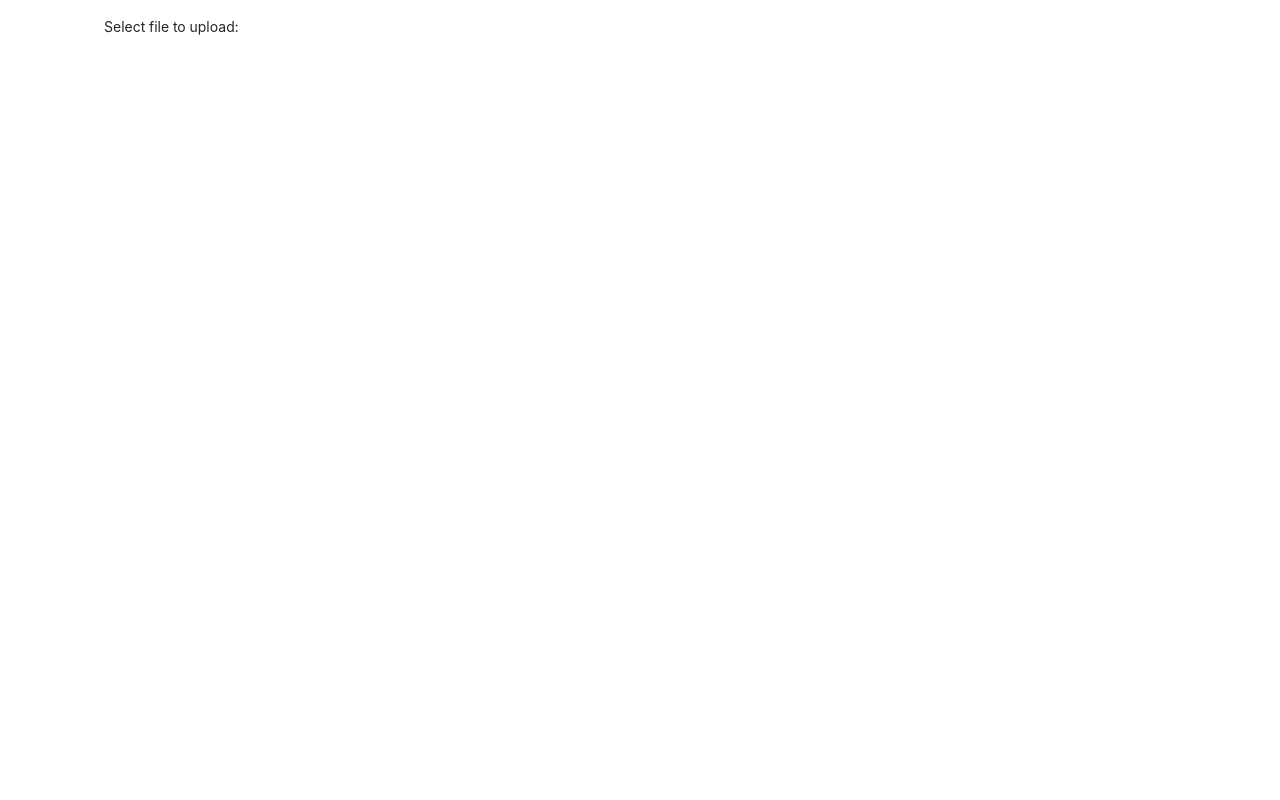
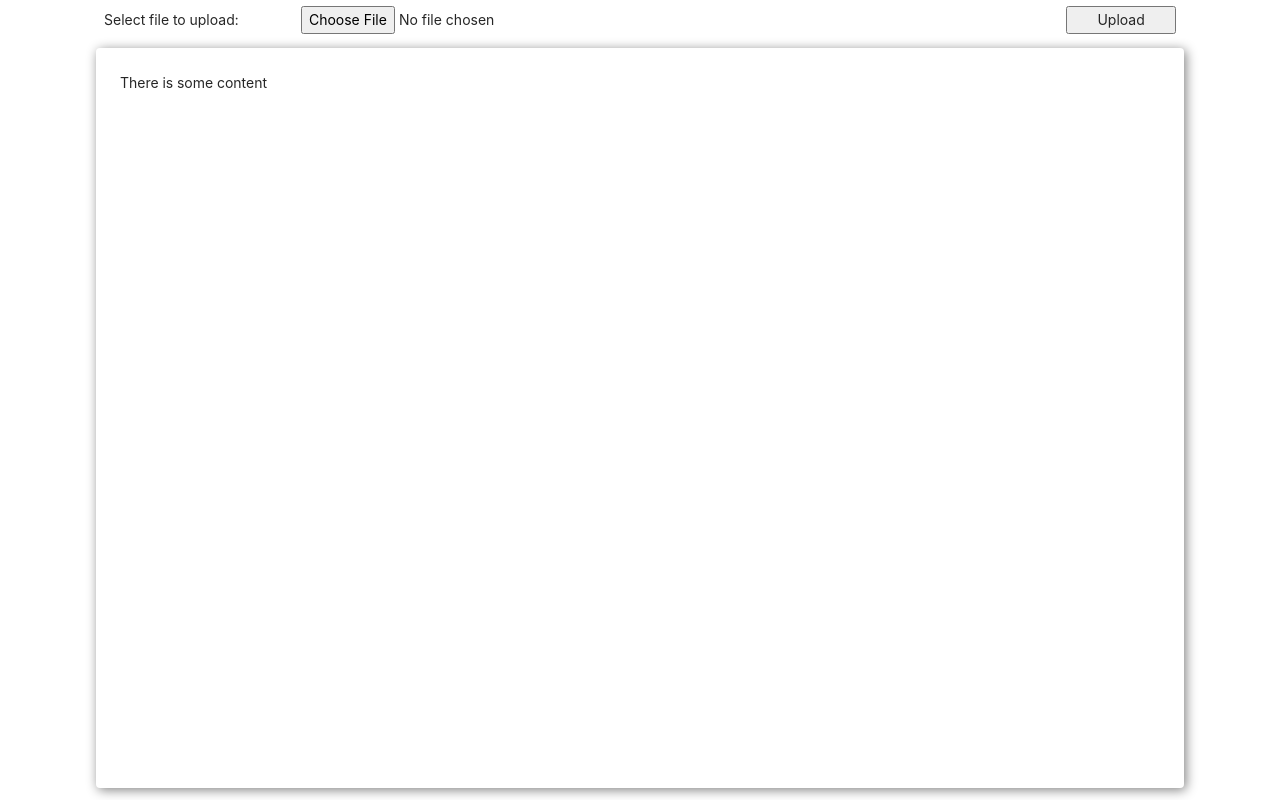
Before and after one commit to daminort/pdf-renderer, a React app in the folder client/: page / in a window 1280 px wide. Built offline with nearby package versions, Linux system fonts and the light colour scheme.

Commit message:
Implemented uploading PDF

```diff
--- a/client/package.json
+++ b/client/package.json
@@ -7,10 +7,12 @@
     "@testing-library/react": "^9.3.2",
     "@testing-library/user-event": "^7.1.2",
     "antd": "^4.5.4",
+    "axios": "^0.20.0",
     "node-sass": "^4.14.1",
     "react": "^16.13.1",
     "react-dom": "^16.13.1",
-    "react-scripts": "3.4.3"
+    "react-scripts": "3.4.3",
+    "react-use": "^15.3.3"
   },
   "scripts": {
     "start": "react-scripts start",
--- /dev/null
+++ b/client/src/api/server.js
@@ -0,0 +1,30 @@
+import axios from 'axios';
+
+const apiHost = 'http://localhost:3001';
+const baseURL = `${apiHost}/pdf`;
+
+async function uploadFile(file) {
+  console.log('server.js [7]:', { file });
+
+  const formData = new FormData();
+  formData.append('document', file);
+
+  console.log('server.js [10]:', { formData });
+
+  const result = await axios.post(baseURL, formData, {
+    headers: {},
+    // headers: {
+    //   'Content-Type': 'multipart/form-data',
+    // },
+  });
+  if (result?.error) {
+    console.error('Error: ', result?.error);
+    return null;
+  }
+
+  return result;
+}
+
+export {
+  uploadFile,
+}
--- a/client/src/components/App/App.js
+++ b/client/src/components/App/App.js
@@ -1,11 +1,29 @@
-import React from 'react';
+import React, { useCallback, useState } from 'react';
+import { useAsyncFn } from 'react-use';
+
+import { uploadFile } from '../../api/server';
 
 import { Header } from '../Header';
+import { Preview } from '../Preview';
 
 const App = () => {
+
+  const [state, upload] = useAsyncFn(async (file) => {
+    console.log('App.js [12], file:', file);
+    return await uploadFile(file);
+  }, []);
+
+  const onUpload = useCallback(file => {
+    console.log('App.js [17], file:', file);
+    upload(file);
+  })
+
+  const pdfContent = state.value || null;
+
   return (
     <div className="app">
-      <Header />
+      <Header onUpload={onUpload} />
+      <Preview content={pdfContent} />
     </div>
   );
 }
--- a/client/src/components/Header/Header.js
+++ b/client/src/components/Header/Header.js
@@ -1,11 +1,33 @@
-import React from 'react';
+import React, { useCallback, useState } from 'react';
 
-const Header = () => {
+const Header = ({ onUpload }) => {
+
+  const [file, setFile] = useState(null);
+
+  const onChangeFile = useCallback(({ target }) => {
+    const { files } = target;
+    const resFiles = (files && files.length > 0) ? files[0] : null;
+    setFile(resFiles);
+  }, [setFile]);
+
+  const onClickUpload = useCallback(() => {
+    onUpload(file);
+    setFile('');
+  }, [file, onUpload, setFile]);
 
   return (
     <div className="header">
       <div className="label">Select file to upload:</div>
-
+      <input
+        className="file"
+        type="file"
+        name="document"
+        accept="application/pdf"
+        onChange={onChangeFile}
+      />
+      <button className="btn" onClick={onClickUpload}>
+        Upload
+      </button>
     </div>
   );
 };
--- /dev/null
+++ b/client/src/components/Preview/Preview.js
@@ -0,0 +1,12 @@
+import React from 'react';
+
+const Preview = () => {
+
+  return (
+    <div className="preview">
+      There is some content
+    </div>
+  );
+};
+
+export { Preview };
--- /dev/null
+++ b/client/src/components/Preview/index.js
@@ -0,0 +1,4 @@
+import { Preview } from './Preview';
+
+export default Preview;
+export { Preview }
--- a/client/src/index.scss
+++ b/client/src/index.scss
@@ -8,5 +8,28 @@
 
 .header {
   display: flex;
+  align-items: center;
   padding: 16px 8px;
+  height: 40px;
+
+  .label {
+    flex-grow: 1;
+  }
+  .file {
+    flex-grow: 10;
+    margin-left: 16px;
+  }
+  .btn {
+    flex-grow: 1;
+  }
 }
+
+.preview {
+  min-height: calc(100vh - 60px);
+  padding: 24px;
+  margin-top: 8px;
+  border: none;
+  box-sizing: border-box;
+  box-shadow: grey 2px 2px 12px;
+  border-radius: 4px;
+}
```
Also changed, not shown: server/utils.js (+3 -4 lines), 1 other file.
